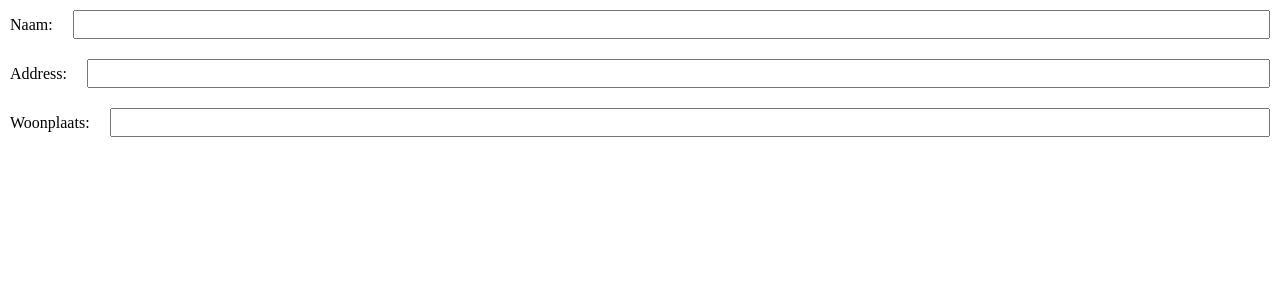
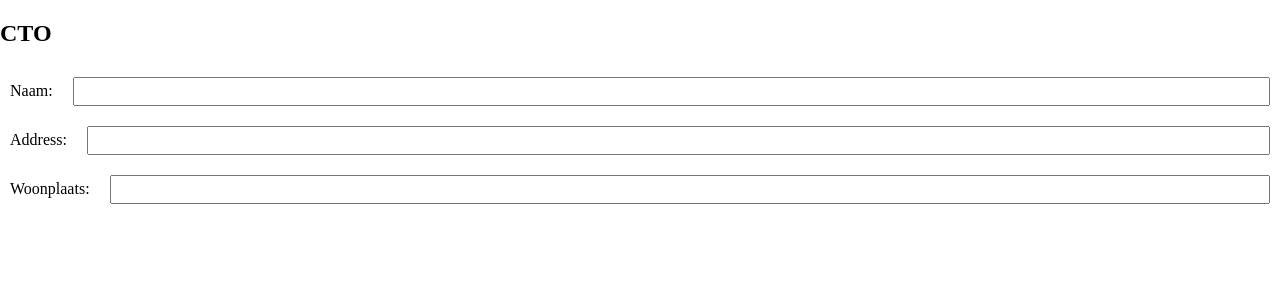
Before and after one commit to StevendeValk-Atos/angular-address-form, an Angular app: page / in a window 1280 px wide. Shown: the top 300 px of the page. Built offline with nearby package versions, Linux system fonts and the light colour scheme.

Commit message:
Added ng-content in  input-group-header

```diff
--- a/src/app/app.component.html
+++ b/src/app/app.component.html
@@ -1,3 +1,3 @@
 <div>
-    <app-address-input-group></app-address-input-group>
+    <app-address-input-group>CTO</app-address-input-group>
 </div>
--- a/src/app/molecules/input-group-header/input-group-header.component.html
+++ b/src/app/molecules/input-group-header/input-group-header.component.html
@@ -1 +1,3 @@
-<p>input-group-header works!</p>
+<h2>
+    <ng-content></ng-content>
+</h2>
--- a/src/app/organisms/address-input-group/address-input-group.component.html
+++ b/src/app/organisms/address-input-group/address-input-group.component.html
@@ -1,4 +1,7 @@
 <div class="input-group-container">
+    <app-input-group-header>
+        <ng-content></ng-content>
+    </app-input-group-header>
     <app-labeled-input>Naam:</app-labeled-input>
     <app-labeled-input>Address:</app-labeled-input>
     <app-labeled-input>Woonplaats:</app-labeled-input>
```
